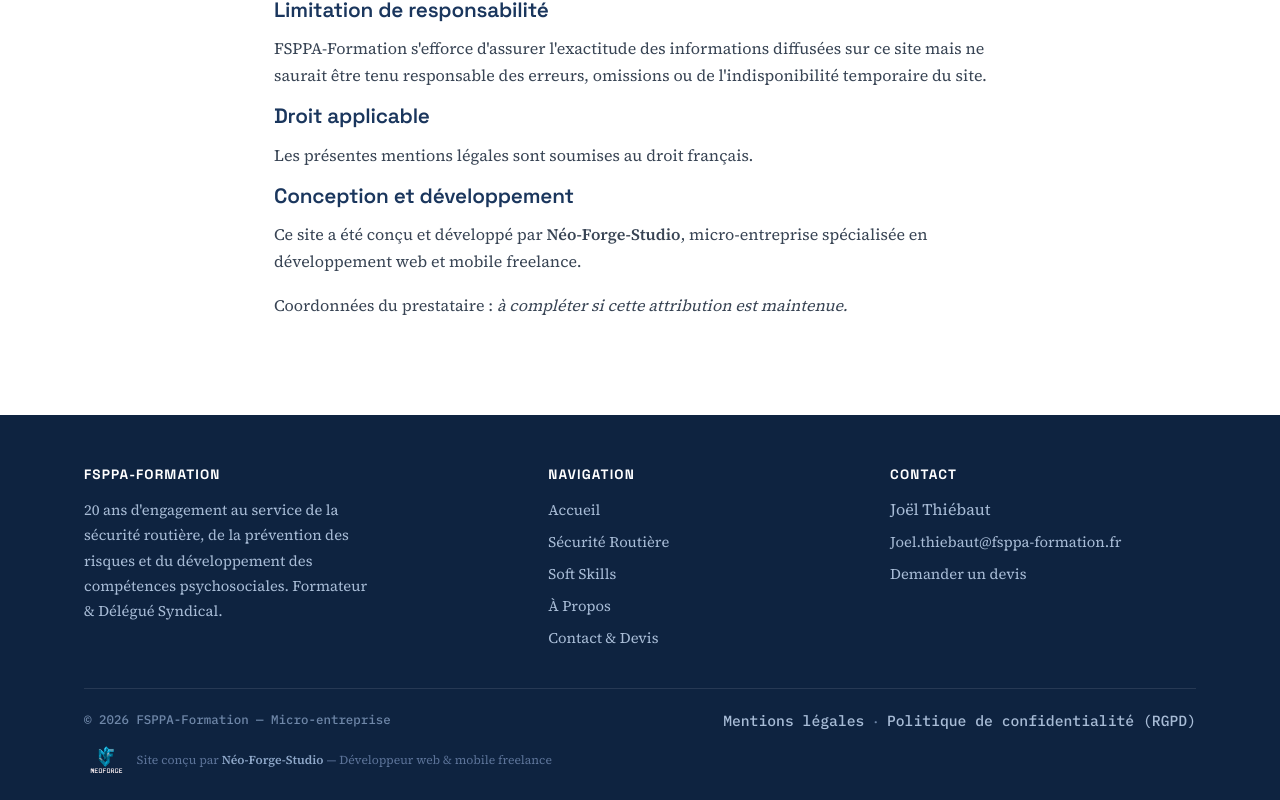
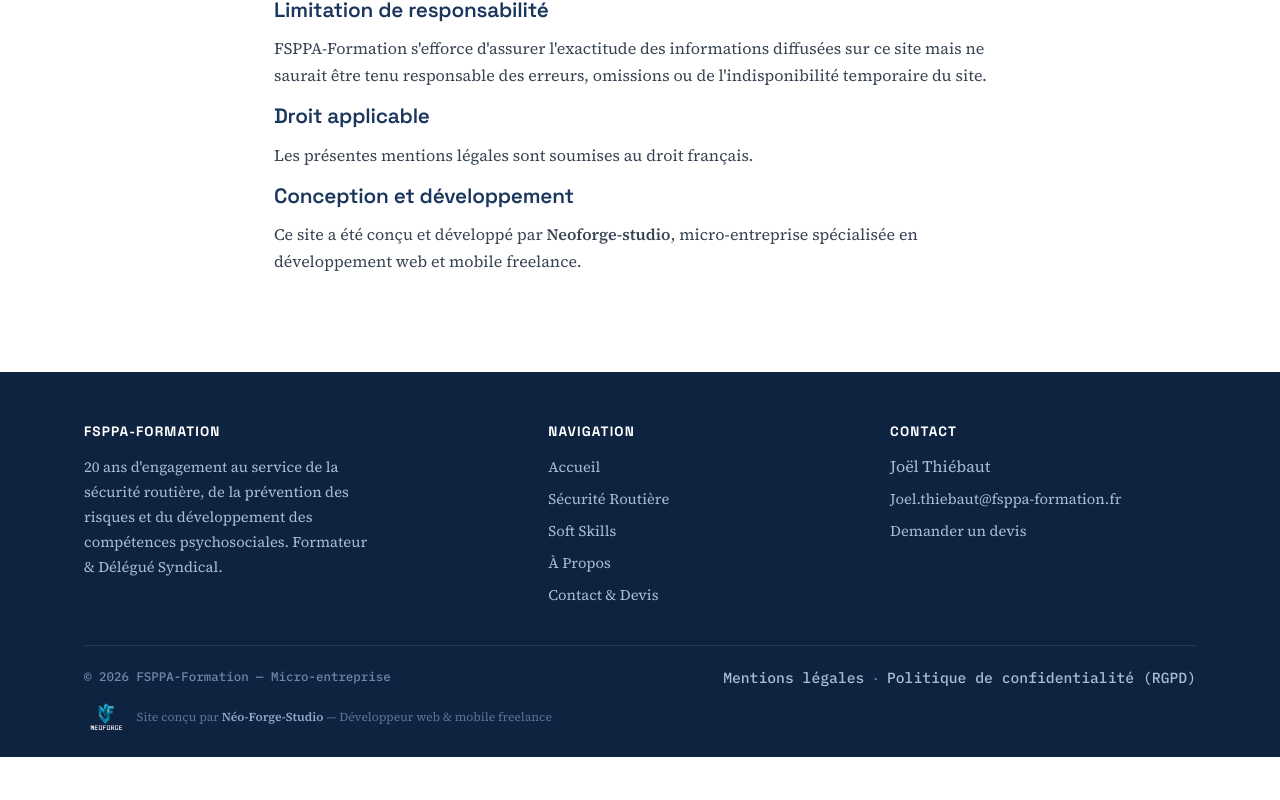
Before and after one commit to almaniaque/Fsspa, a React (Vite) app in the folder frontend/: page /mentions-legales in a window 1280 px wide. Shown: the part 960-1760 px from the top of the page. After the commit the page ends 1717 px from the top, so only its background shows below. Built offline with nearby package versions, Linux system fonts and the light colour scheme.

Commit message:
fix(branding): corriger attribution Neoforge-studio et retirer mention provisoire

```diff
--- a/frontend/src/pages/MentionsLegales.jsx
+++ b/frontend/src/pages/MentionsLegales.jsx
@@ -53,11 +53,8 @@ function MentionsLegales() {
 
         <h3>Conception et développement</h3>
         <p>
-          Ce site a été conçu et développé par <strong>Néo-Forge-Studio</strong>, micro-entreprise
+          Ce site a été conçu et développé par <strong>Neoforge-studio</strong>, micro-entreprise
           spécialisée en développement web et mobile freelance.
-        </p>
-        <p>
-          Coordonnées du prestataire : <em>à compléter si cette attribution est maintenue.</em>
         </p>
       </section>
     </section>
```
